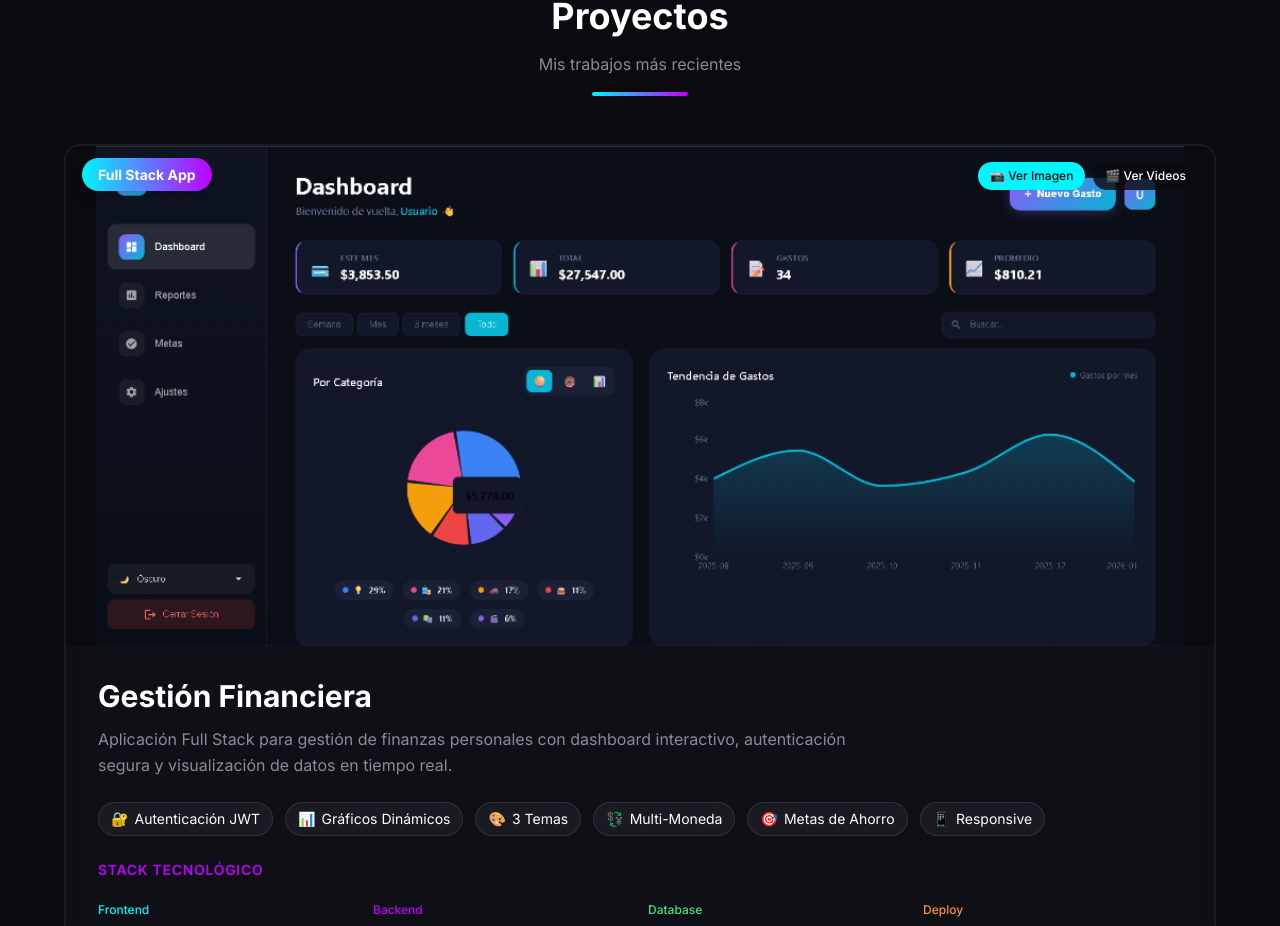
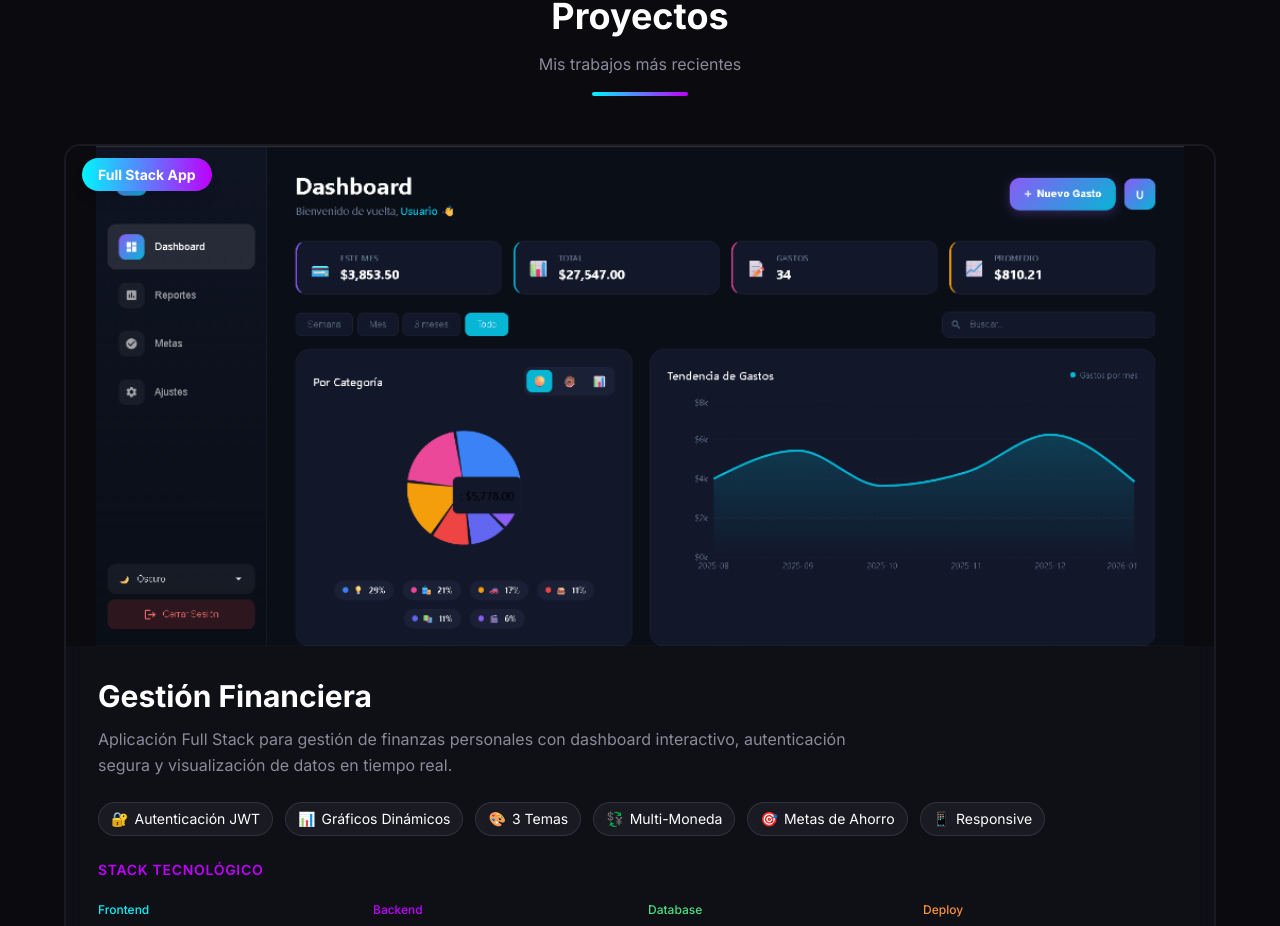
Before and after one commit to jaircastorena2/Portafolio-, a React (Vite) app: page / in a window 1280 px wide. Shown: the part 4670-5596 px from the top of the page. Built offline with nearby package versions, Linux system fonts and the light colour scheme.

Commit message:
refactor: remove video section from projects

```diff
--- a/src/components/Projects.jsx
+++ b/src/components/Projects.jsx
@@ -1,10 +1,9 @@
 // ============================================
 // COMPONENTE PROJECTS - Projects.jsx
 // ============================================
-// Sección de proyectos con diseño premium y videos
+// Sección de proyectos con diseño premium
 
-import { useState } from 'react'
-import { motion, AnimatePresence } from 'framer-motion'
+import { motion } from 'framer-motion'
 import { useLanguage } from '../context/LanguageContext'
 
 // Datos del proyecto
@@ -13,10 +12,6 @@ const projectData = {
     image: '/gestion-financiera.png',
     demoUrl: 'https://gesti-n-financiera-euzp.vercel.app/',
     repoUrl: 'https://github.com/jaircastorena2/Gesti-n-financiera',
-    videos: [
-        { src: '/demo-login.webp', label: { es: 'Login y Dashboard', en: 'Login & Dashboard' } },
-        { src: '/demo-themes.webp', label: { es: 'Temas y Gastos', en: 'Themes & Expenses' } }
-    ],
     frontend: ['React 18', 'Vite', 'Styled Components', 'Recharts', 'React Router', 'Axios'],
     backend: ['Node.js', 'Express', 'JWT', 'bcryptjs'],
     database: ['MySQL'],
@@ -66,16 +61,12 @@ const badgeVariants = {
 
 function Projects() {
     const { language } = useLanguage()
-    const [activeMedia, setActiveMedia] = useState('image')
-    const [activeVideo, setActiveVideo] = useState(0)
 
     const title = language === 'es' ? 'Proyectos' : 'Projects'
     const subtitle = language === 'es' ? 'Mis trabajos más recientes' : 'My most recent work'
     const viewDemo = language === 'es' ? 'Ver Demo' : 'View Demo'
     const viewCode = language === 'es' ? 'Ver Código' : 'View Code'
     const techStackTitle = language === 'es' ? 'Stack Tecnológico' : 'Tech Stack'
-    const watchDemo = language === 'es' ? 'Ver Videos' : 'Watch Demos'
-    const viewImage = language === 'es' ? 'Ver Imagen' : 'View Image'
 
     return (
         <section id="projects" className="py-20 px-4 sm:px-6">
@@ -102,34 +93,8 @@ function Projects() {
                     viewport={{ once: true }}
                     className="glass rounded-2xl overflow-hidden border border-neon-purple/20"
                 >
-                    {/* Media Section - Full Width */}
+                    {/* Image Section */}
                     <motion.div variants={itemVariants} className="relative">
-                        {/* Media Toggle */}
-                        <div className="absolute top-4 right-4 z-10 flex gap-2">
-                            <motion.button
-                                onClick={() => setActiveMedia('image')}
-                                whileHover={{ scale: 1.05 }}
-                                whileTap={{ scale: 0.95 }}
-                                className={`px-3 py-1.5 text-xs font-medium rounded-full transition-all ${activeMedia === 'image'
-                                        ? 'bg-neon-cyan text-dark-bg'
-                                        : 'bg-dark-bg/80 text-white hover:bg-dark-bg'
-                                    }`}
-                            >
-                                📷 {viewImage}
-                            </motion.button>
-                            <motion.button
-                                onClick={() => setActiveMedia('video')}
-                                whileHover={{ scale: 1.05 }}
-                                whileTap={{ scale: 0.95 }}
-                                className={`px-3 py-1.5 text-xs font-medium rounded-full transition-all ${activeMedia === 'video'
-                                        ? 'bg-neon-purple text-white'
-                                        : 'bg-dark-bg/80 text-white hover:bg-dark-bg'
-                                    }`}
-                            >
-                                🎬 {watchDemo}
-                            </motion.button>
-                        </div>
-
                         {/* Badge */}
                         <div className="absolute top-4 left-4 z-10">
                             <motion.span
@@ -141,57 +106,11 @@ function Projects() {
                             </motion.span>
                         </div>
 
-                        {/* Media Content */}
-                        <AnimatePresence mode="wait">
-                            {activeMedia === 'image' ? (
-                                <motion.div
-                                    key="image"
-                                    initial={{ opacity: 0 }}
-                                    animate={{ opacity: 1 }}
-                                    exit={{ opacity: 0 }}
-                                    transition={{ duration: 0.3 }}
-                                    className="w-full"
-                                >
-                                    <img
-                                        src={projectData.image}
-                                        alt={projectData.title}
-                                        className="w-full h-auto max-h-[500px] object-contain bg-dark-bg"
-                                    />
-                                </motion.div>
-                            ) : (
-                                <motion.div
-                                    key="video"
-                                    initial={{ opacity: 0 }}
-                                    animate={{ opacity: 1 }}
-                                    exit={{ opacity: 0 }}
-                                    transition={{ duration: 0.3 }}
-                                    className="w-full"
-                                >
-                                    {/* Video Selector */}
-                                    <div className="absolute bottom-4 left-1/2 -translate-x-1/2 z-10 flex gap-2">
-                                        {projectData.videos.map((video, idx) => (
-                                            <motion.button
-                                                key={idx}
-                                                onClick={() => setActiveVideo(idx)}
-                                                whileHover={{ scale: 1.05 }}
-                                                whileTap={{ scale: 0.95 }}
-                                                className={`px-3 py-1.5 text-xs font-medium rounded-full transition-all ${activeVideo === idx
-                                                        ? 'bg-white text-dark-bg'
-                                                        : 'bg-dark-bg/80 text-white hover:bg-dark-bg'
-                                                    }`}
-                                            >
-                                                {video.label[language]}
-                                            </motion.button>
-                                        ))}
-                                    </div>
-                                    <img
-                                        src={projectData.videos[activeVideo].src}
-                                        alt={projectData.videos[activeVideo].label[language]}
-                                        className="w-full h-auto max-h-[500px] object-contain bg-dark-bg"
-                                    />
-                                </motion.div>
-                            )}
-                        </AnimatePresence>
+                        <img
+                            src={projectData.image}
+                            alt={projectData.title}
+                            className="w-full h-auto max-h-[500px] object-contain bg-dark-bg"
+                        />
                     </motion.div>
 
                     {/* Content Section */}
```
Also changed, not shown: 22 other files (tests, documents, lock files or other folders).
